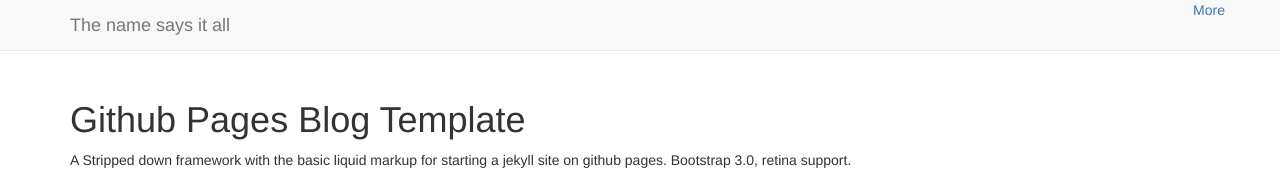
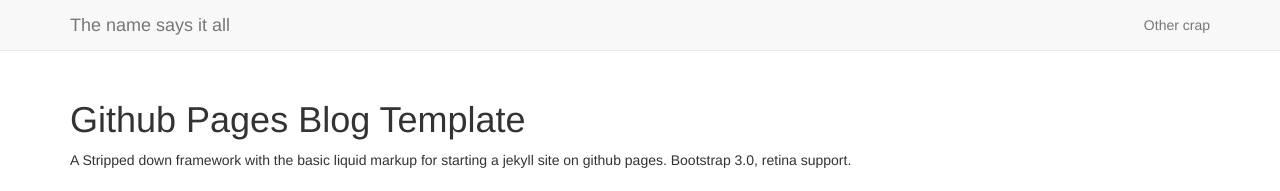
Before and after one commit to larsenjohn/herebyaccident, a Jekyll site: the page built from index.html, in a window 1280 px wide. Shown: the top 191 px of the page. Built offline with Jekyll 4.4.1, drawn with Linux system fonts in a browser that asks for light colours; nearby versions of some CDN libraries; the list of posts is cut into pages by our own code.

Commit message:
fixed nav li

```diff
--- a/_includes/nav.html
+++ b/_includes/nav.html
@@ -17,7 +17,9 @@
     <!-- Collect the nav links, forms, and other content for toggling -->
     <div class="collapse navbar-collapse" id="bs-example-navbar-collapse-1">
       <ul class="nav navbar-nav navbar-right">
-        <a href="{{ site.baseurl }}/blog.html">More</a></li>
+        <li>
+          <a href="{{ site.baseurl }}/blog.html">Other crap</a>
+        </li>
       </ul>
     </div><!-- /.navbar-collapse -->
 
```
Also changed, not shown: 4 other files.
